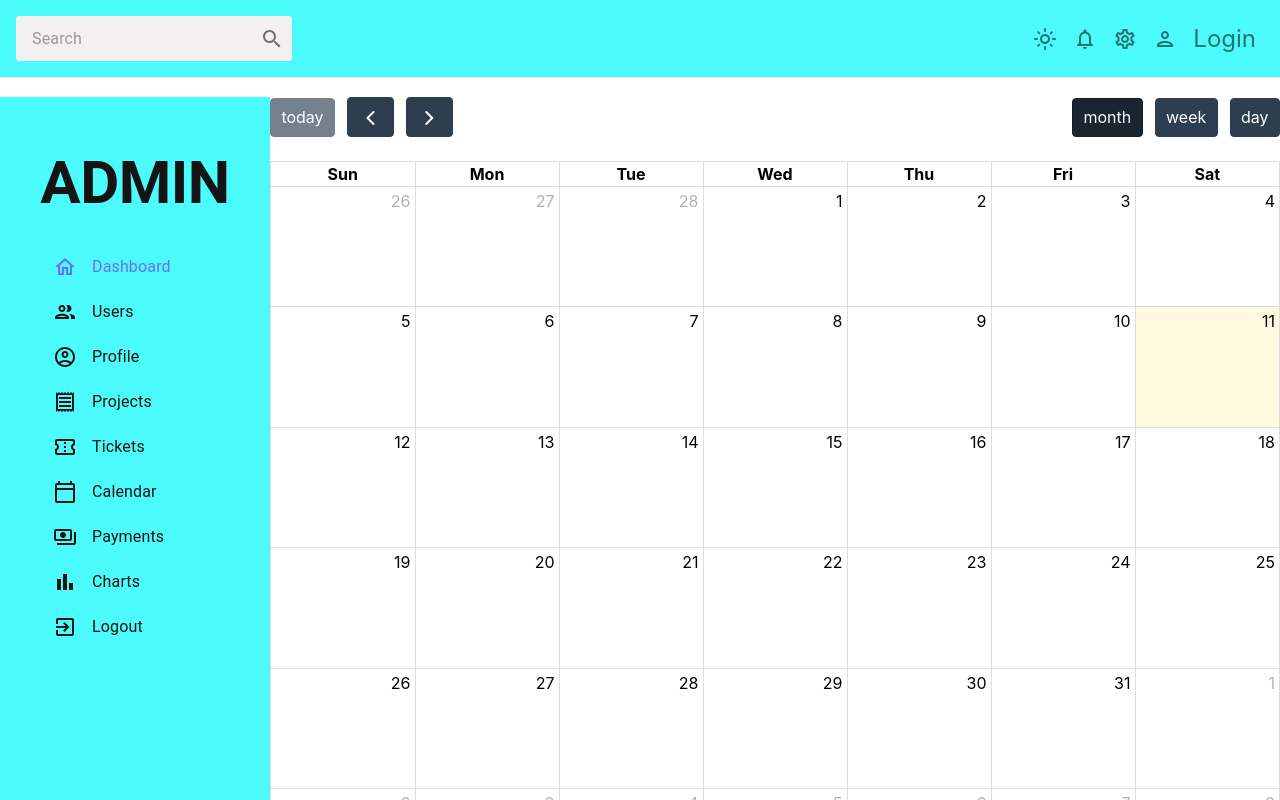
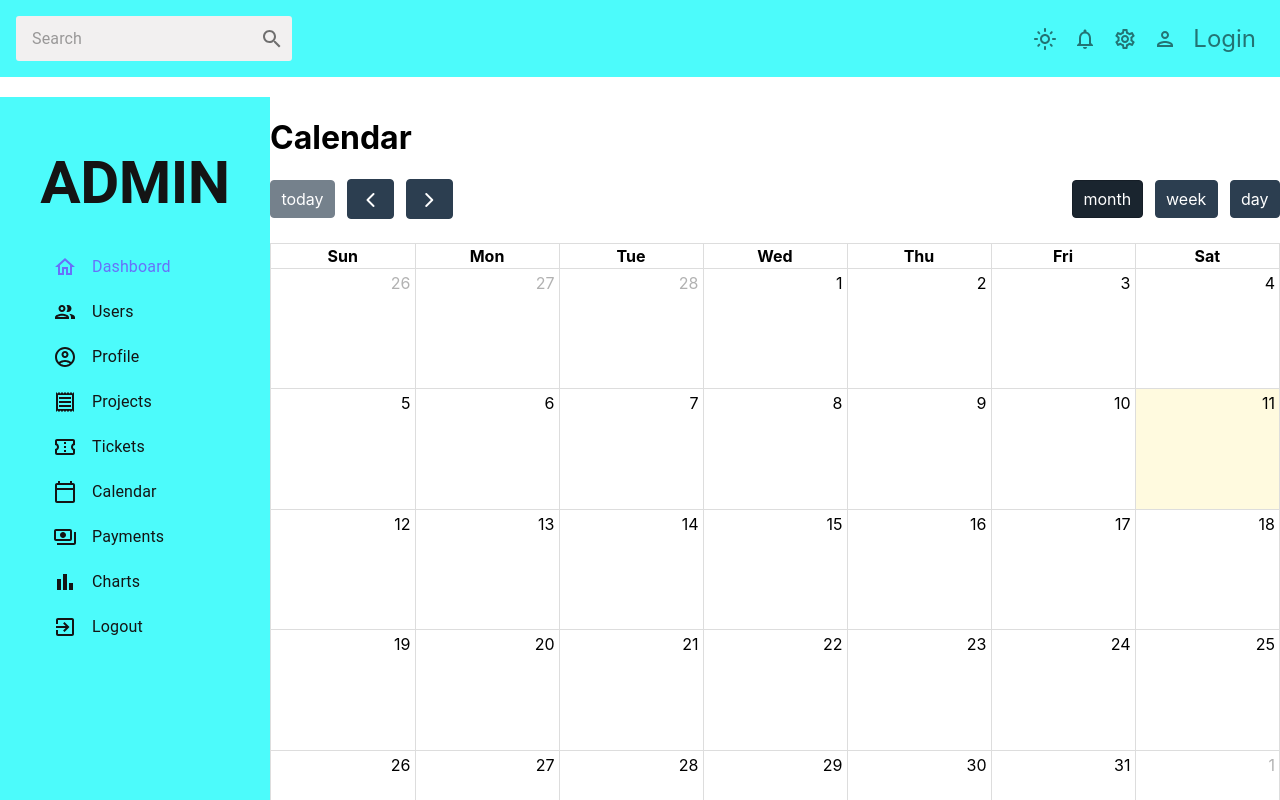
Before and after one commit to GokZ465/Dashboard-Admin, a React (Create React App) app in the folder client/: page /calendar in a window 1280 px wide. Shown: the top 800 px of the page. Built offline with nearby package versions, Linux system fonts and the light colour scheme.

Commit message:
fixed typo

```diff
--- a/client/src/pages/calendar.js
+++ b/client/src/pages/calendar.js
@@ -32,6 +32,7 @@ const Calendar = () => {
   };
   return (
     <div>
+      <h1>Calendar</h1>
       <FullCalendar
         editable
         selectable
```
